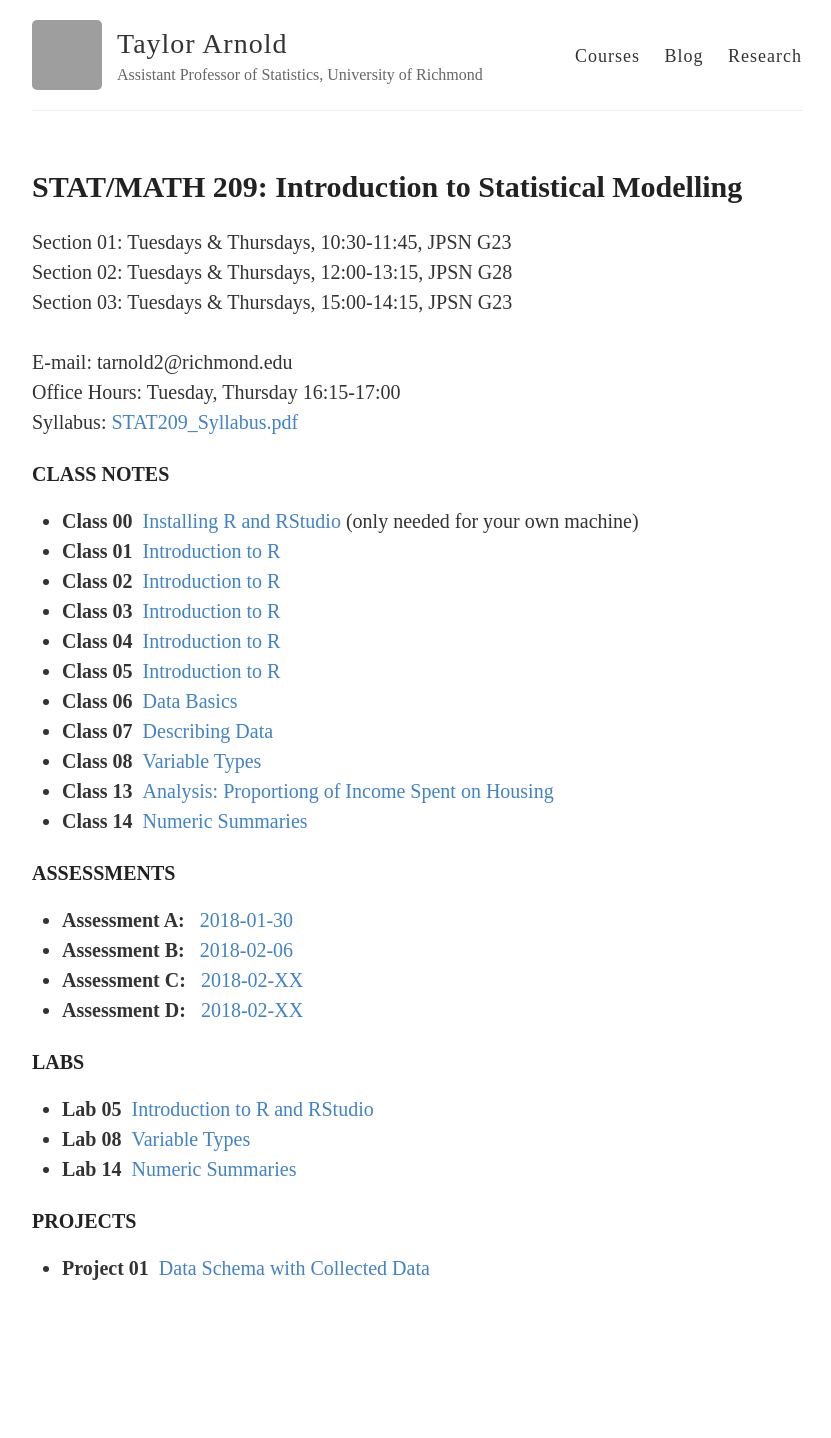
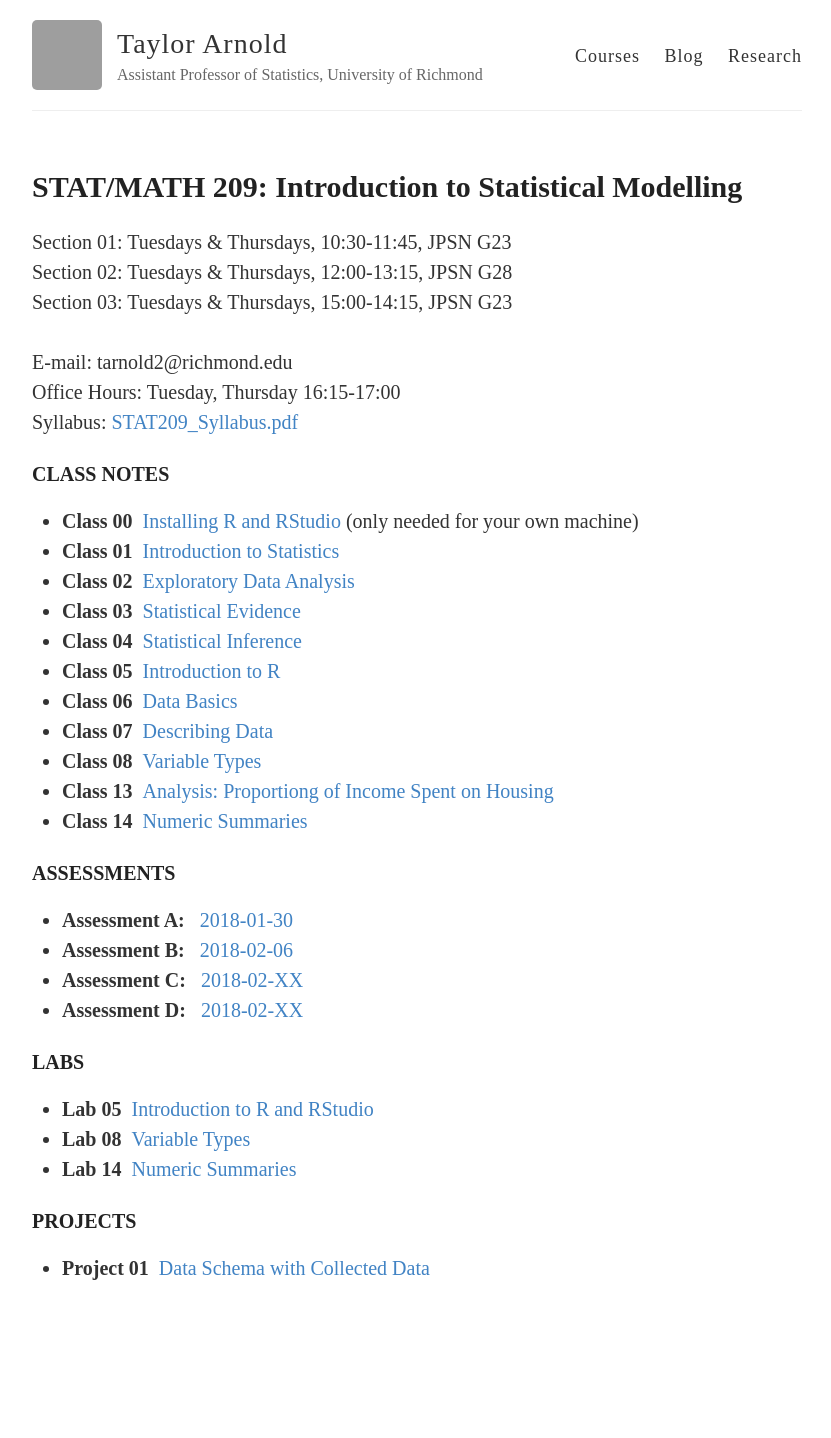
Before and after one commit to statsmaths/stat209, a Jekyll site: the page built from index.html, in a window 1280 px wide. Shown: the whole page, without its empty margins (223-1054 px from the left). Built offline with Jekyll 4.4.1, drawn with Linux system fonts in a browser that asks for light colours; grey boxes are pictures that could not be loaded.

Commit message:
update notes

```diff
--- a/index.html
+++ b/index.html
@@ -19,11 +19,11 @@ Syllabus: <a href="assets/syllabus/STAT209_Syllabus.pdf">STAT209_Syllabus.pdf</a
   <h3>CLASS NOTES</h3>
   <ul>
     <li><strong>Class 00</strong>&nbsp;&nbsp;<a href="/stat209/notes/class00-setup">Installing R and RStudio</a> (only needed for your own machine)</li>
-    <li><strong>Class 01</strong>&nbsp;&nbsp;<a href="/stat209/notes/class01-introduction-stats">Introduction to R</a></li>
-    <li><strong>Class 02</strong>&nbsp;&nbsp;<a href="/stat209/notes/class02-exporatory-data-analysis">Introduction to R</a></li>
-    <li><strong>Class 03</strong>&nbsp;&nbsp;<a href="/stat209/notes/class03-statistical-arguments">Introduction to R</a></li>
-    <li><strong>Class 04</strong>&nbsp;&nbsp;<a href="/stat209/notes/class04-statistical-inference">Introduction to R</a></li>
-    <li><strong>Class 05</strong>&nbsp;&nbsp;<a href="/stat209/notes/class05-introduction">Introduction to R</a></li>
+    <li><strong>Class 01</strong>&nbsp;&nbsp;<a href="/stat209/notes/class01-introduction-stats">Introduction to Statistics</a></li>
+    <li><strong>Class 02</strong>&nbsp;&nbsp;<a href="/stat209/notes/class02-exporatory-data-analysis">Exploratory Data Analysis</a></li>
+    <li><strong>Class 03</strong>&nbsp;&nbsp;<a href="/stat209/notes/class03-statistical-arguments">Statistical Evidence</a></li>
+    <li><strong>Class 04</strong>&nbsp;&nbsp;<a href="/stat209/notes/class04-statistical-inference">Statistical Inference</a></li>
+    <li><strong>Class 05</strong>&nbsp;&nbsp;<a href="/stat209/notes/class05-introduction-r">Introduction to R</a></li>
     <li><strong>Class 06</strong>&nbsp;&nbsp;<a href="/stat209/notes/class06-data-basics">Data Basics</a></li>
     <li><strong>Class 07</strong>&nbsp;&nbsp;<a href="/stat209/notes/class07-describing-data">Describing Data</a></li>
     <li><strong>Class 08</strong>&nbsp;&nbsp;<a href="/stat209/notes/class08-variable-types">Variable Types</a></li>
```
Also changed, not shown: stat209_notes.md (+9 -8 lines).
